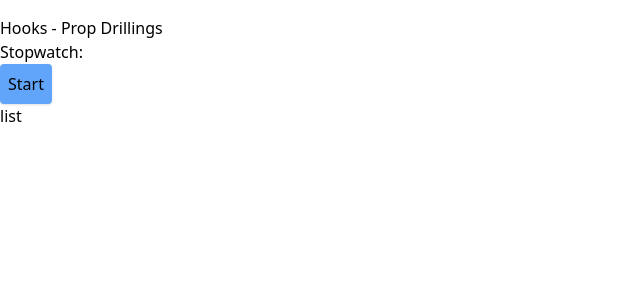
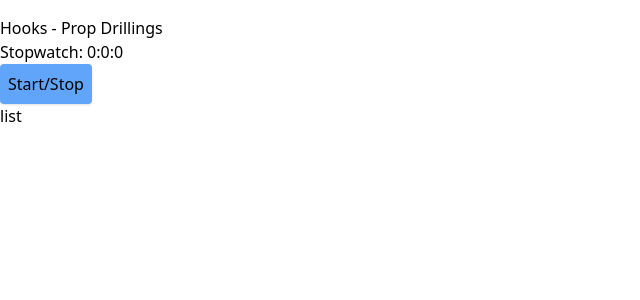
Before and after one commit to jliu2589/stopwatch, a React (Create React App) app: page / in a window 1280 px wide. Shown: the top 300 px of the page, without its empty margins (0-640 px from the left). Built offline with nearby package versions, Linux system fonts and the light colour scheme.

Commit message:
Add active swtich for stopwatch

```diff
--- a/src/App.tsx
+++ b/src/App.tsx
@@ -3,26 +3,29 @@ import logo from "./logo.svg";
 import "./App.css";
 
 function App() {
-  const [timer, setTimer] = useState("Start");
-  const [time, setTime] = useState(0);
+  const [isActive, setIsActive] = useState(false);
+  const [timeMs, setTimeMs] = useState(0);
+  const [timeSec, setTimeSec] = useState(0);
+  const [timeMin, setTimeMin] = useState(0);
+
+  const handleStart = () => {
+    setIsActive(!isActive);
+  };
 
   return (
     <div className="container mx-auto mt-4">
       <div>Hooks - Prop Drillings</div>
-      <div>Stopwatch: </div>
+      <div>
+        Stopwatch: {timeMin}:{timeSec}:{timeMs}
+      </div>
       <button
         className="bg-blue-400 p-2 rounded shadow"
         onClick={() => {
-          if (timer === "Start") {
-            setTimer("Stop");
-          }
-          if (timer === "Stop") {
-            setTimer("Start");
-          }
-          console.log("Change from Start to Stop. Activate Timer/ Stop Timer");
+          handleStart();
+          console.log(isActive);
         }}
       >
-        {timer}
+        Start/Stop
       </button>
       <div>
         <ul>
```
